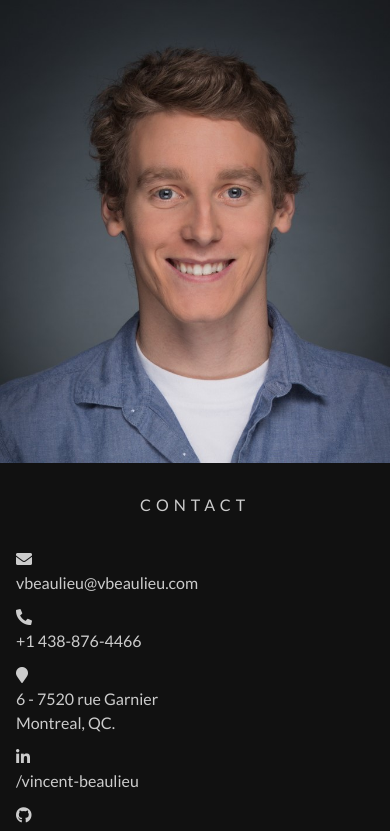
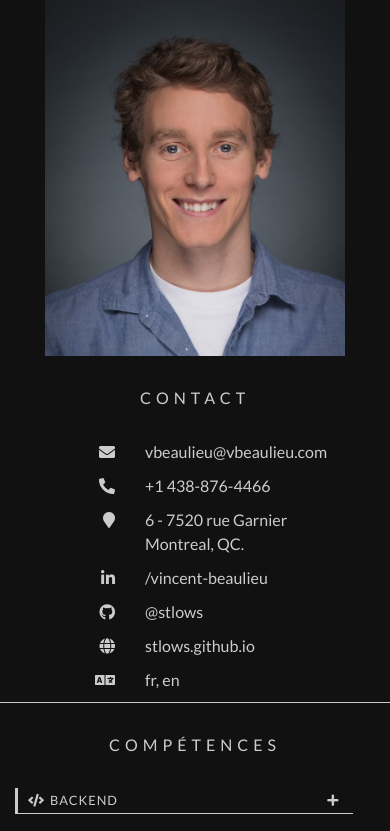
Before and after one commit to stlows/resume, a Vue app: page / in a window 390 px wide. Shown: the top 831 px of the page. Built offline with nearby package versions, Linux system fonts and the light colour scheme.

Commit message:
InfoPanel responsivness

```diff
--- a/src/App.vue
+++ b/src/App.vue
@@ -1,10 +1,10 @@
 <template>
   <div class="container-fluid px-0">
     <div class="row no-gutters">
-      <div class="col-sm-12 col-xl-2">
+      <div class="col-sm-12 col-xl-3">
         <info-panel></info-panel>
       </div>
-      <div class="col-sm-12 col-xl-10">
+      <div class="col-sm-12 col-xl-9">
         <content-panel></content-panel>
       </div>
       <div class="col-sm-12">
@@ -15,7 +15,7 @@
 </template>
 
 <script>
-  import InfoPanel from './components/InfoPanel.vue';
+  import InfoPanel from './components/1_InfoPanel/InfoPanel.vue';
   import ContentPanel from './components/ContentPanel.vue';
   import LanguageSelection from './components/LanguageSelection.vue';
 
@@ -40,8 +40,7 @@ body{
        text-transform: uppercase;
        font-size: 1em;
        text-align: center;
-       margin-top: 30px;
-       margin-bottom: 30px;
+       margin: 30px 0;
 }
 .infoItem {
   margin-bottom: 10px;
--- /dev/null
+++ b/src/components/1_InfoPanel/InfoPanel.vue
@@ -0,0 +1,40 @@
+<template>
+    <div class="infoPanel">
+        <div class="row d-flex flex-wrap align-items-center">
+            <div class="col-xl-12 col-md-3 col-xs-12 text-center">
+                <img class="" src="../../../public/img/vbeaulieu.jpg" alt="">
+            </div>
+            <div class="col-xl-12 col-md-9 col-xs-12">
+                <contact-info></contact-info>
+            </div>
+        </div>
+        <skills-info></skills-info>
+    </div>
+</template>
+
+<script>
+import ContactInfo from '../ContactInfo.vue';
+import Skills from '../Skills.vue';
+
+export default {
+    components: {
+        'contact-info': ContactInfo,
+        'skills-info': Skills,
+    }
+}
+</script>
+
+<style scoped>
+
+    .infoPanel {
+        background-color: #111;
+        color: #cccccc;
+        height:100%;
+        box-shadow: 5px 2px 10px 0 #0000001f;
+    }
+
+    img {
+        width: 100%;
+        max-width: 300px;
+    }
+</style>
--- a/src/components/ContactInfo.vue
+++ b/src/components/ContactInfo.vue
@@ -3,7 +3,8 @@
         <div class="infoPanelTitle">
             Contact
         </div>
-        <div class="container-fluid px-3">
+        <div class="container-fluid">
+            <div class="row">
                 <contact-link-item icon="fas fa-envelope" :item="myData.email"></contact-link-item>
                 <contact-info-item icon="fas fa-phone fa-rotate-90" :item="myData.phone"></contact-info-item>
                 <contact-list-item icon="fas fa-map-marker" :item="myData.address"></contact-list-item>
@@ -11,6 +12,7 @@
                 <contact-link-item icon="fab fa-github" :item="myData.github"></contact-link-item>
                 <contact-link-item icon="fas fa-globe" :item="myData.website"></contact-link-item>
                 <contact-info-item icon="fas fa-language" :item="myData.languages"></contact-info-item>
+            </div>
         </div>
     </div>
 </template>
--- a/src/components/ContactInfoItem.vue
+++ b/src/components/ContactInfoItem.vue
@@ -1,8 +1,11 @@
 <template>
+<div class="col-xl-12 col-md-6 col-sm-12">
     <div class="row infoItem">
-        <div class="col-sm-2"><i :class="icon"></i></div>
-        <div class="col-sm-10">{{ item }}</div>
+        <div class="col-md-2 col-4 text-right"><i :class="icon"></i></div>
+        <div class="col-md-10 col-8">{{ item }}</div>
     </div>
+   </div>
+
 </template>
 
 <script>
--- a/src/components/ContactLinkItem.vue
+++ b/src/components/ContactLinkItem.vue
@@ -1,14 +1,14 @@
 <template>
+<div class="col-xl-12 col-md-6 col-sm-12">
     <a :href="item.redirect" target="_blank" class="link">
         <div class="row infoItem">
-            <div class="col-sm-2">
-                <i :class="icon"></i>
-            </div>
-            <div class="col-sm-10">
-                {{ item.label }}
-            </div>
+            <div class="col-md-2 col-4 text-right"><i :class="icon"></i></div>
+            <div class="col-md-10 col-8">{{ item.label }}</div>
         </div>
     </a>
+</div>
+
+
 </template>
 
 <script>
--- a/src/components/ContactListItem.vue
+++ b/src/components/ContactListItem.vue
@@ -1,14 +1,16 @@
 <template>
+<div class="col-xl-12 col-md-6 col-sm-12">
     <div class="row infoItem">
-        <div class="col-sm-2">
+        <div class="col-md-2 col-4 text-right">
             <i :class="icon"></i>
         </div>
-        <div class="col-sm-10">
+        <div class="col-md-10 col-8">
             <ul class="mb-0 pl-0">
                 <li v-for="line in item" :key="line">{{ line }}</li>
             </ul>
         </div>
     </div>
+</div>
 </template>
 
 <script>
--- a/src/components/InfoPanel.vue
+++ /dev/null
@@ -1,33 +0,0 @@
-<template>
-    <div class="infoPanel">
-        <img src="../../public/img/vbeaulieu.jpg" alt="">
-        <contact-info></contact-info>
-        <skills-info></skills-info>
-    </div>
-</template>
-
-<script>
-import ContactInfo from './ContactInfo.vue';
-import Skills from './Skills.vue';
-
-export default {
-    components: {
-        'contact-info': ContactInfo,
-        'skills-info': Skills,
-    }
-}
-</script>
-
-<style scoped>
-
-    .infoPanel {
-        background-color: #111;
-        color: #cccccc;
-        height:100%;
-        box-shadow: 5px 2px 10px 0 #0000001f;
-    }
-
-    img {
-        width: 100%;
-    }
-</style>
```
Lines whose indentation alone changed are shown as unchanged.
